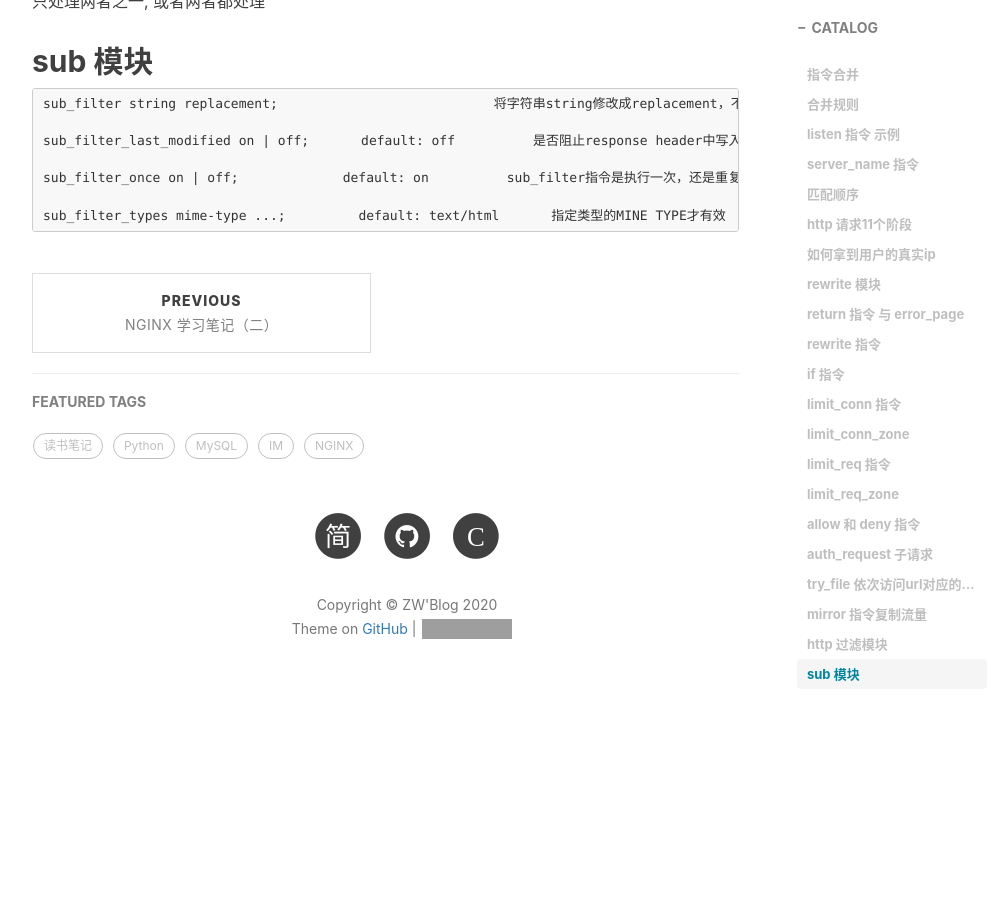
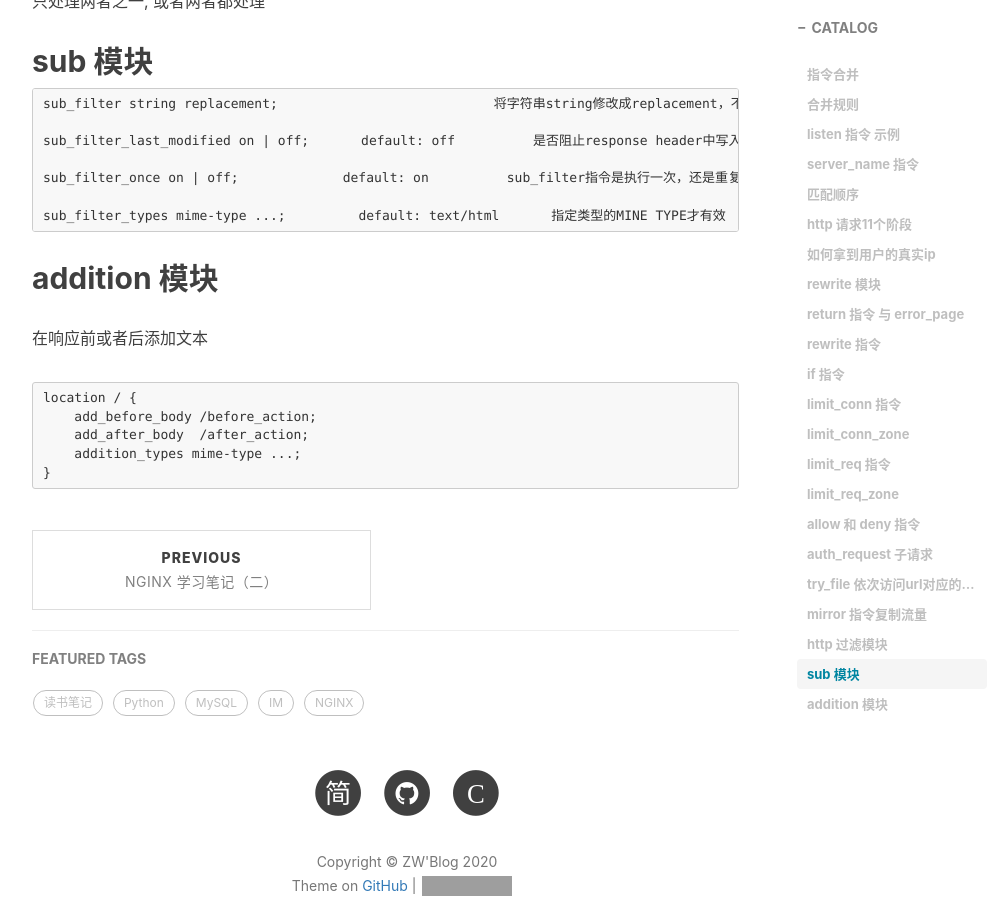
Before and after one commit to GitZW/gitzw.github.io, a Jekyll site: the page built from _posts/2020-11-11-nginx学习笔记三.md, in a window 1280 px wide and 900 px high, scrolled down 7395 px. Shown: the whole window, without its empty margins (233-1237 px from the left). Built offline with Jekyll 4.4.1, drawn with Linux system fonts in a browser that asks for light colours; nearby versions of some CDN libraries; comment, search, counter and statistics services are not loaded; before the commit the page ends 8128 px from its top, so only the background shows below that; grey boxes are pictures that could not be loaded.

Commit message:
nginx 学习笔记三

````diff
--- a/_posts/2020-11-11-nginx学习笔记三.md
+++ b/_posts/2020-11-11-nginx学习笔记三.md
@@ -332,3 +332,13 @@ sub_filter_once on | off;　　　　　　　　default: on　　　　　　su
 
 sub_filter_types mime-type ...;　　　　　 default: text/html　　　　指定类型的MINE TYPE才有效
 ```
+
+## addition 模块
+在响应前或者后添加文本
+```
+location / {
+    add_before_body /before_action;
+    add_after_body  /after_action;
+    addition_types mime-type ...;
+}
+```
````
